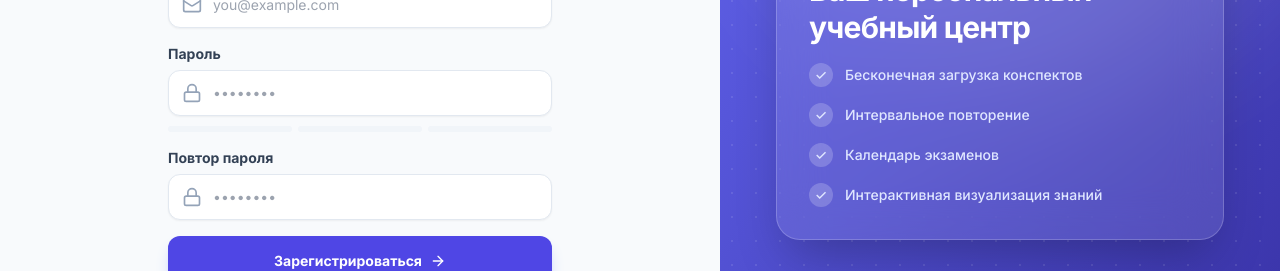
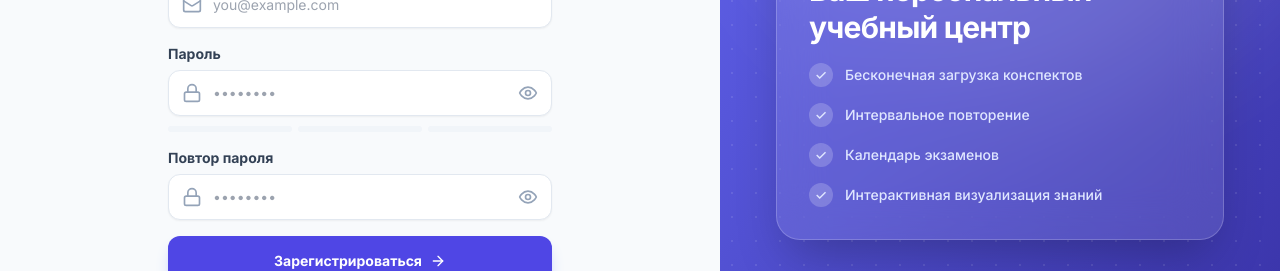
Before and after one commit to Ludosiellll/meldy, a React (Vite) app in the folder frontend/: page /register in a window 1280 px wide. Shown: the part 347-618 px from the top of the page. Built offline with nearby package versions, Linux system fonts and the light colour scheme.

Commit message:
feat: add password visibility toggle (eye icon) to auth pages

```diff
--- a/frontend/src/pages/Login.tsx
+++ b/frontend/src/pages/Login.tsx
@@ -3,7 +3,7 @@ import { useNavigate } from 'react-router-dom';
 import { supabase } from '../lib/supabase';
 import { useAuth } from '../hooks/useAuth';
 import { motion } from 'framer-motion';
-import { GraduationCap, Mail, Lock, ArrowRight, CheckCircle2 } from 'lucide-react';
+import { GraduationCap, Mail, Lock, ArrowRight, CheckCircle2, Eye, EyeOff } from 'lucide-react';
 import { validateEmail } from '../utils/validators';
 
 export default function Login() {
@@ -12,6 +12,7 @@ export default function Login() {
   const [error, setError] = useState('');
   const [emailError, setEmailError] = useState('');
   const [loading, setLoading] = useState(false);
+  const [showPassword, setShowPassword] = useState(false);
   const navigate = useNavigate();
   const { user } = useAuth();
 
@@ -99,13 +100,21 @@ export default function Login() {
                   <Lock className="h-5 w-5 text-slate-400" />
                 </div>
                 <input
-                  type="password"
+                  type={showPassword ? 'text' : 'password'}
                   value={password}
                   onChange={e => setPassword(e.target.value)}
-                  className="block w-full pl-11 pr-4 py-3 bg-white border border-slate-200 rounded-xl text-slate-900 text-sm focus:ring-2 focus:ring-indigo-500 focus:border-indigo-500 outline-none transition-all shadow-sm"
+                  className="block w-full pl-11 pr-11 py-3 bg-white border border-slate-200 rounded-xl text-slate-900 text-sm focus:ring-2 focus:ring-indigo-500 focus:border-indigo-500 outline-none transition-all shadow-sm"
                   placeholder="••••••••"
                   required
                 />
+                <button
+                  type="button"
+                  onClick={() => setShowPassword(!showPassword)}
+                  className="absolute inset-y-0 right-0 pr-3.5 flex items-center text-slate-400 hover:text-indigo-600 transition"
+                  tabIndex={-1}
+                >
+                  {showPassword ? <EyeOff className="w-5 h-5" /> : <Eye className="w-5 h-5" />}
+                </button>
               </div>
               <div className="flex justify-end mt-2">
                 <button
--- a/frontend/src/pages/Register.tsx
+++ b/frontend/src/pages/Register.tsx
@@ -3,7 +3,7 @@ import { useNavigate } from 'react-router-dom';
 import { supabase } from '../lib/supabase';
 import { useAuth } from '../hooks/useAuth';
 import { motion } from 'framer-motion';
-import { GraduationCap, Mail, Lock, User, ArrowRight, Sparkles, BookOpen } from 'lucide-react';
+import { GraduationCap, Mail, Lock, User, ArrowRight, Sparkles, BookOpen, Eye, EyeOff } from 'lucide-react';
 import { validateName, validateEmail, validatePassword, getPasswordStrength } from '../utils/validators';
 
 export default function Register() {
@@ -17,6 +17,8 @@ export default function Register() {
   const [nameError, setNameError] = useState('');
   const [emailError, setEmailError] = useState('');
   const [passwordError, setPasswordError] = useState('');
+  const [showPassword, setShowPassword] = useState(false);
+  const [showConfirm, setShowConfirm] = useState(false);
   const navigate = useNavigate();
   const { user } = useAuth();
 
@@ -156,15 +158,23 @@ export default function Register() {
                   <Lock className="h-5 w-5 text-slate-400" />
                 </div>
                 <input
-                  type="password"
+                  type={showPassword ? 'text' : 'password'}
                   value={password}
                   onChange={e => {
                     setPassword(e.target.value);
                     setPasswordError(validatePassword(e.target.value));
                   }}
-                  className={`block w-full pl-11 pr-4 py-3 bg-white border ${passwordError ? 'border-amber-300 focus:border-amber-500 focus:ring-amber-500' : 'border-slate-200 focus:ring-indigo-500 focus:border-indigo-500'} rounded-xl text-slate-900 text-sm focus:ring-2 outline-none transition-all shadow-sm`}
+                  className={`block w-full pl-11 pr-11 py-3 bg-white border ${passwordError ? 'border-amber-300 focus:border-amber-500 focus:ring-amber-500' : 'border-slate-200 focus:ring-indigo-500 focus:border-indigo-500'} rounded-xl text-slate-900 text-sm focus:ring-2 outline-none transition-all shadow-sm`}
                   placeholder="••••••••"
                 />
+                <button
+                  type="button"
+                  onClick={() => setShowPassword(!showPassword)}
+                  className="absolute inset-y-0 right-0 pr-3.5 flex items-center text-slate-400 hover:text-indigo-600 transition"
+                  tabIndex={-1}
+                >
+                  {showPassword ? <EyeOff className="w-5 h-5" /> : <Eye className="w-5 h-5" />}
+                </button>
               </div>
               {passwordError && <p className="text-amber-500 text-xs font-bold mt-1.5">{passwordError}</p>}
 
@@ -193,12 +203,20 @@ export default function Register() {
                   <Lock className="h-5 w-5 text-slate-400" />
                 </div>
                 <input
-                  type="password"
+                  type={showConfirm ? 'text' : 'password'}
                   value={confirm}
                   onChange={e => setConfirm(e.target.value)}
-                  className="block w-full pl-11 pr-4 py-3 bg-white border border-slate-200 rounded-xl text-slate-900 text-sm focus:ring-2 focus:ring-indigo-500 focus:border-indigo-500 outline-none transition-all shadow-sm"
+                  className="block w-full pl-11 pr-11 py-3 bg-white border border-slate-200 rounded-xl text-slate-900 text-sm focus:ring-2 focus:ring-indigo-500 focus:border-indigo-500 outline-none transition-all shadow-sm"
                   placeholder="••••••••"
                 />
+                <button
+                  type="button"
+                  onClick={() => setShowConfirm(!showConfirm)}
+                  className="absolute inset-y-0 right-0 pr-3.5 flex items-center text-slate-400 hover:text-indigo-600 transition"
+                  tabIndex={-1}
+                >
+                  {showConfirm ? <EyeOff className="w-5 h-5" /> : <Eye className="w-5 h-5" />}
+                </button>
               </div>
             </div>
 
```
